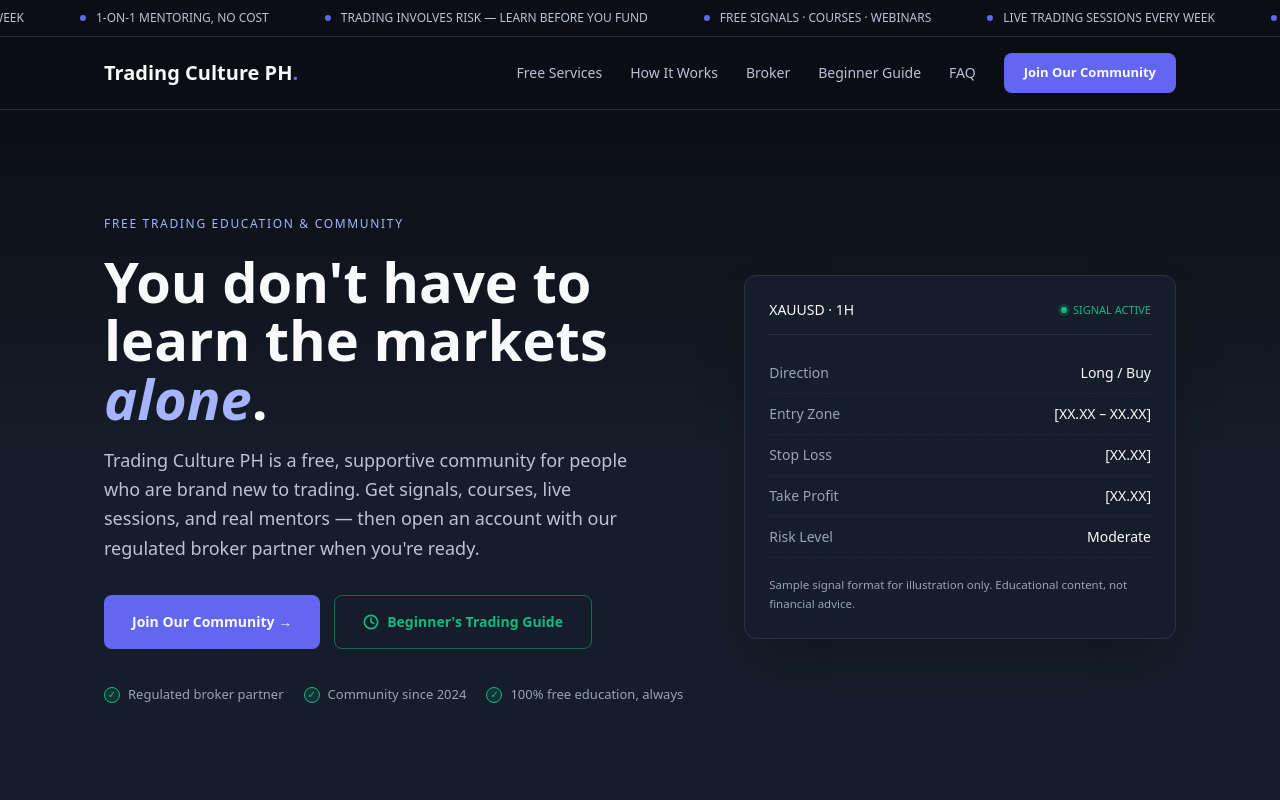
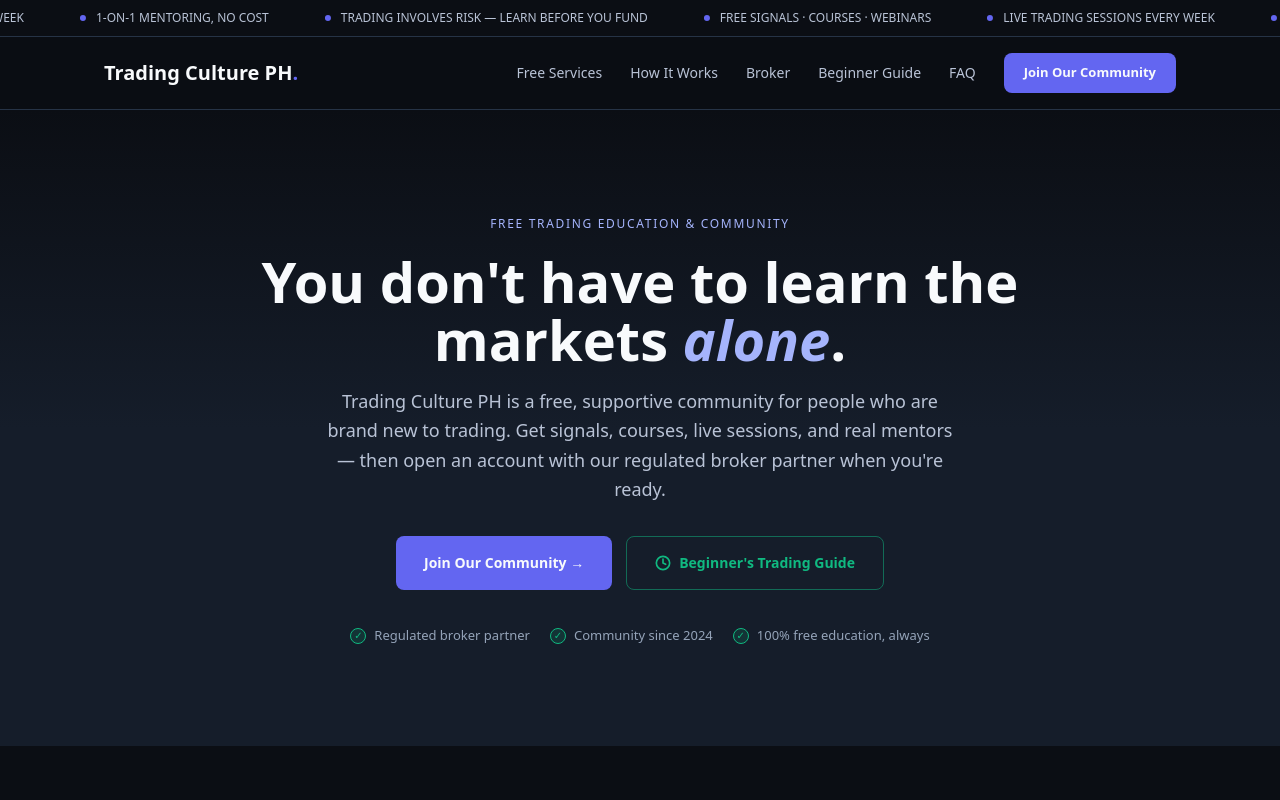
Before and after one commit to Migzzz1998/trading-culture-ph-nextjs, a Next.js app in the folder trading-culture-ph/: page / in a window 1280 px wide. Shown: the top 800 px of the page. Built offline with nearby package versions, Linux system fonts and the light colour scheme.

Commit message:
Ui update

```diff
--- a/trading-culture-ph/components/Hero.jsx
+++ b/trading-culture-ph/components/Hero.jsx
@@ -1,7 +1,6 @@
 "use client";
 import { useState } from "react";
 import { siteConfig } from "@/lib/config";
-import SignalPanel from "./SignalPanel";
 import CoachSelectionModal from "./CoachSelectionModal";
 
 export default function Hero() {
@@ -10,20 +9,20 @@ export default function Hero() {
   return (
     <>
       <section id="hero" className="bg-gradient-to-b from-base via-surface to-surface text-ink py-22 md:py-25">
-        <div className="max-w-[1120px] mx-auto px-6 grid md:grid-cols-[1.15fr_0.85fr] gap-14 items-center">
-          <div>
+        <div className="max-w-[1120px] mx-auto px-6 text-center">
+          <div className="max-w-[880px] mx-auto">
             <span className="font-[family-name:var(--font-mono-ui)] text-xs tracking-[0.14em] uppercase text-brand-soft font-medium">
               Free Trading Education &amp; Community
             </span>
             <h1 className="font-[family-name:var(--font-display)] font-semibold text-[clamp(36px,5vw,56px)] leading-[1.05] my-4.5">
               You don&apos;t have to learn the markets <em className="italic text-brand-soft">alone</em>.
             </h1>
-            <p className="text-lg leading-relaxed text-muted-light max-w-[52ch] mb-8">
+            <p className="text-lg leading-relaxed text-muted-light max-w-[62ch] mx-auto mb-8">
               {siteConfig.communityName} is a free, supportive community for people who are brand new
               to trading. Get signals, courses, live sessions, and real mentors — then open an account
               with our regulated broker partner when you&apos;re ready.
             </p>
-            <div className="flex gap-3.5 flex-wrap mb-9">
+            <div className="flex gap-3.5 flex-wrap justify-center mb-9">
               <button
                 onClick={() => setIsModalOpen(true)}
                 className="px-7 py-4 rounded-lg font-semibold text-sm bg-brand text-ink hover:bg-brand-hover hover:-translate-y-0.5 transition focus-visible:outline focus-visible:outline-2 focus-visible:outline-offset-2 focus-visible:outline-brand cursor-pointer"
@@ -43,7 +42,7 @@ export default function Hero() {
                 Beginner&apos;s Trading Guide
               </a>
             </div>
-            <div className="flex gap-5 flex-wrap text-[13px] text-muted items-center">
+            <div className="flex gap-5 flex-wrap text-[13px] text-muted items-center justify-center">
               <span className="flex items-center gap-2">
                 <CheckBadge /> Regulated broker partner
               </span>
@@ -55,7 +54,6 @@ export default function Hero() {
               </span>
             </div>
           </div>
-          <SignalPanel />
         </div>
       </section>
       <CoachSelectionModal
```
